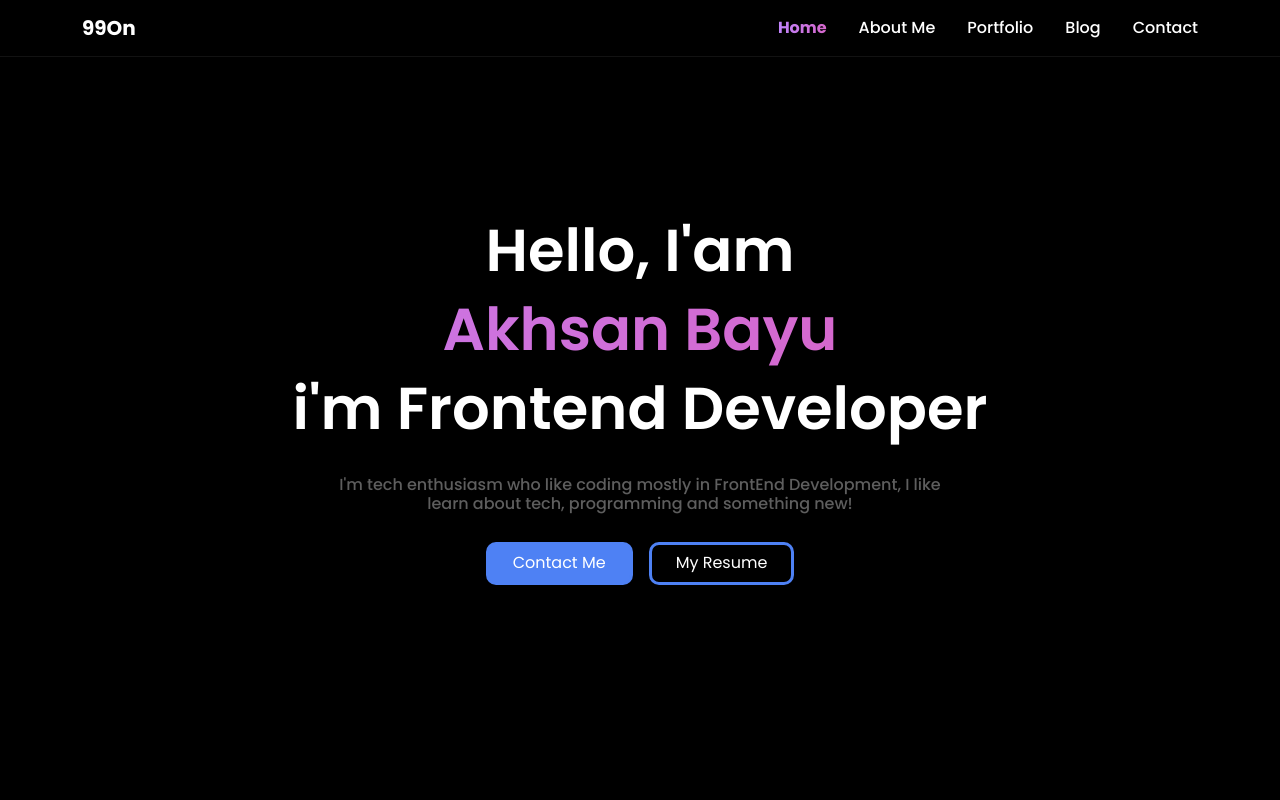
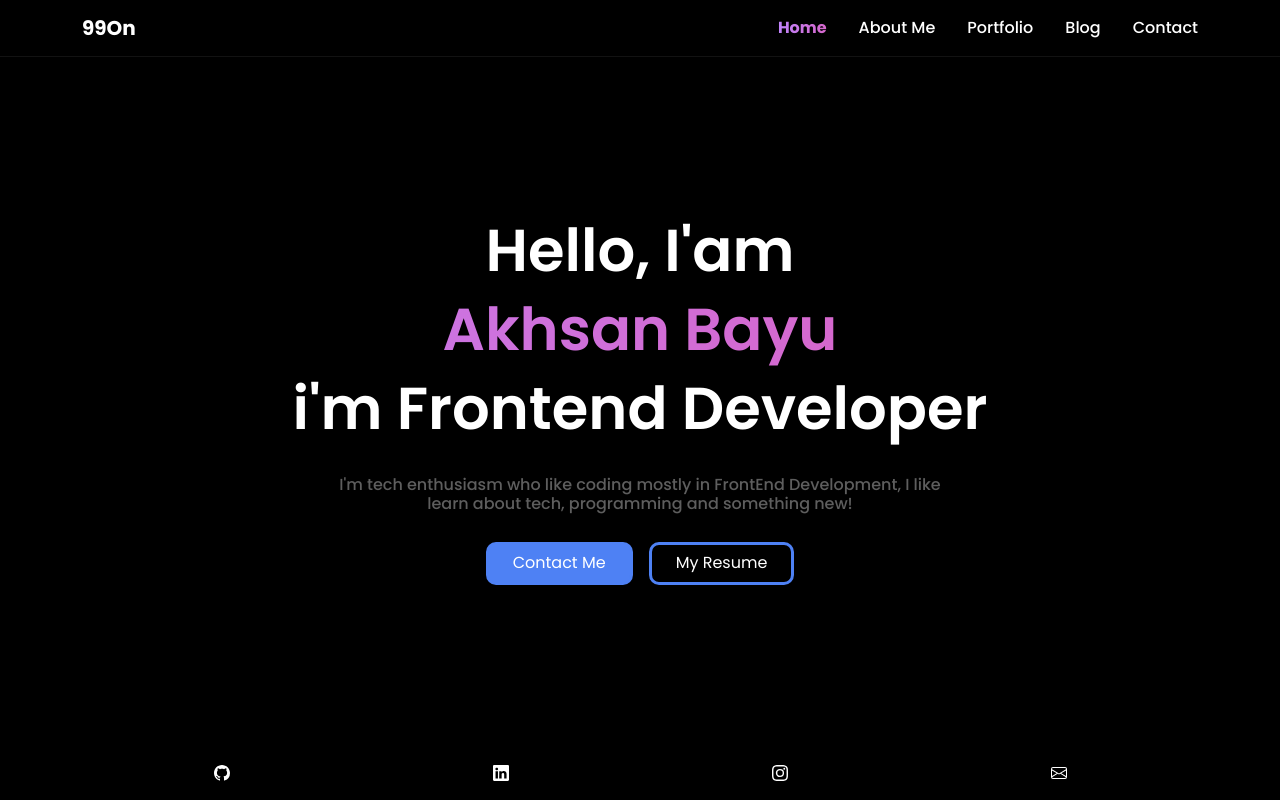
Before and after one commit to akhsanby/personal-web, a Next.js app: page / in a window 1280 px wide. Built offline with nearby package versions, Linux system fonts and the light colour scheme.

Commit message:
replace icons to react icons

```diff
--- a/src/components/_Footer.jsx
+++ b/src/components/_Footer.jsx
@@ -1,4 +1,5 @@
 import { Navbar, Container, Nav } from "react-bootstrap";
+import { BsGithub, BsLinkedin, BsEnvelope, BsInstagram } from "react-icons/bs";
 
 // custom styles
 import styles from "../../styles/Footer.module.scss";
@@ -8,22 +9,22 @@ export default function _Footer() {
     {
       name: "Github",
       url: "https://github.com/akhsanby",
-      iconClass: "fab fa-github",
+      icon: <BsGithub />,
     },
     {
       name: "Linkedin",
       url: "https://www.linkedin.com/in/akhsanby",
-      iconClass: "fab fa-linkedin",
+      icon: <BsLinkedin />,
     },
     {
       name: "Instagram",
       url: "https://www.instagram.com/akhsanby",
-      iconClass: "fab fa-instagram",
+      icon: <BsInstagram />,
     },
     {
       name: "Email",
       url: "mailto:akhsanby@gmail.com",
-      iconClass: "far fa-envelope",
+      icon: <BsEnvelope />,
     },
   ];
 
@@ -33,7 +34,7 @@ export default function _Footer() {
         <Nav className="vw-100 d-flex justify-content-around align-items-center">
           {navLink.map((item, i) => (
             <Nav.Link href={item.url} target="_blank" key={i}>
-              <i className={item.iconClass}></i>
+              <i>{item.icon}</i>
             </Nav.Link>
           ))}
         </Nav>
```
